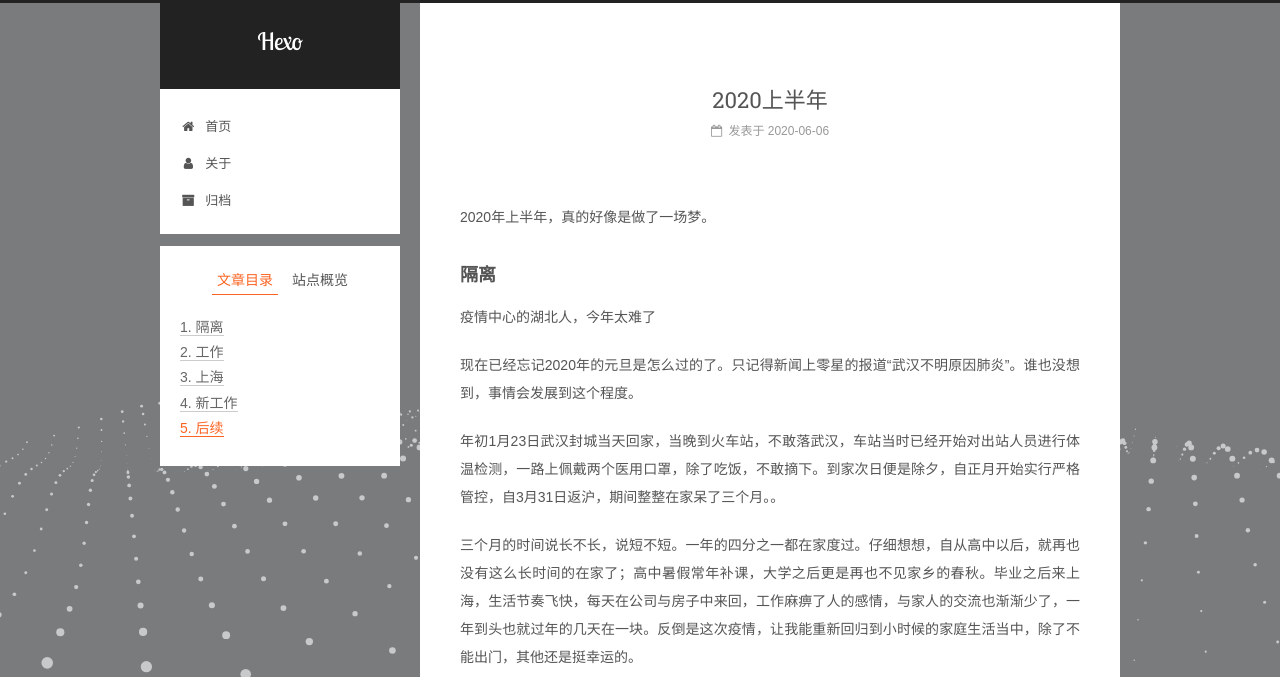
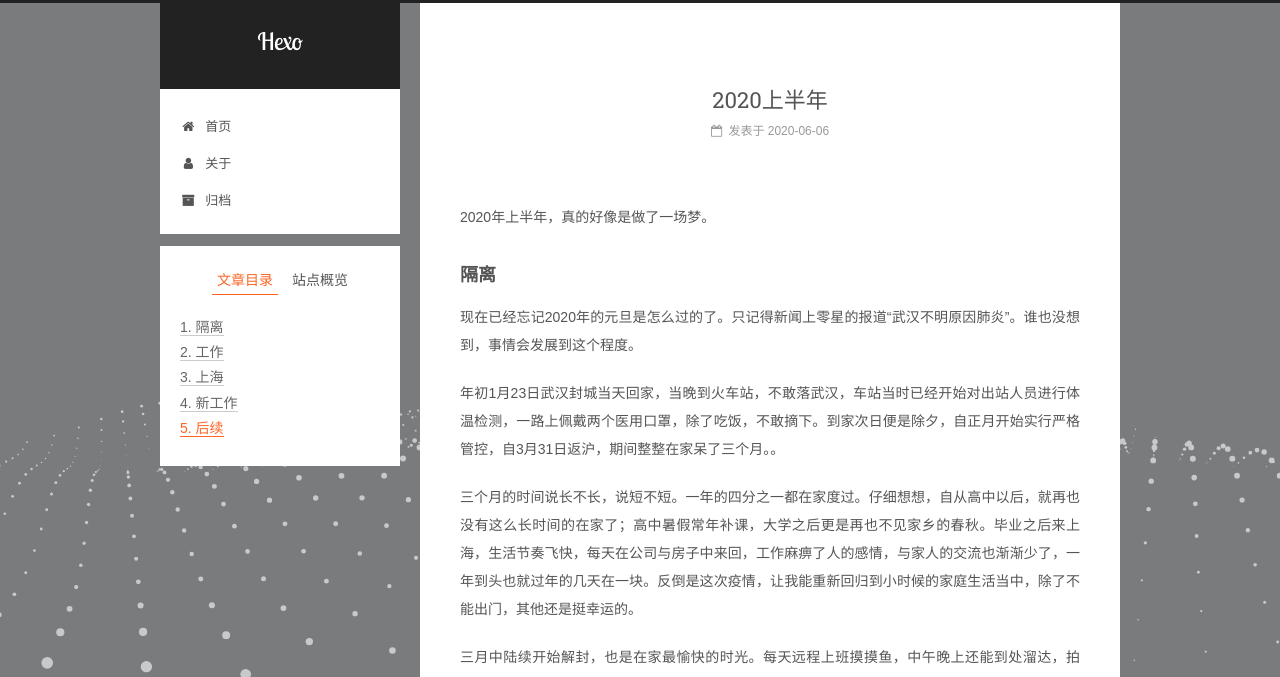
Before and after one commit to nhsprite/nhsprite.github.io, a plain HTML site: page 2020/06/06/2020-first-half/index.html in a window 1280 px wide. Shown: the top 677 px of the page. Drawn offline with Linux system fonts and the light colour scheme; animation ran at ten frames a second; a web font is replaced by a local one.

Commit message:
Site updated: 2020-06-06 23:37:41

```diff
--- a/2020/06/06/2020-first-half/index.html
+++ b/2020/06/06/2020-first-half/index.html
@@ -123,12 +123,12 @@
 
 
 
-<meta name="description" content="2020年上半年，真的好像是做了一场梦。 隔离疫情中心的湖北人，今年太难了 现在已经忘记2020年的元旦是怎么过的了。只记得新闻上零星的报道“武汉不明原因肺炎”。谁也没想到，事情会发展到这个程度。 年初1月23日武汉封城当天回家，当晚到火车站，不敢落武汉，车站当时已经开始对出站人员进行体温检测，一路上佩戴两个医用口罩，除了吃饭，不敢摘下。到家次日便是除夕，自正月开始实行严格管控，自3月31日返沪，">
+<meta name="description" content="2020年上半年，真的好像是做了一场梦。 隔离现在已经忘记2020年的元旦是怎么过的了。只记得新闻上零星的报道“武汉不明原因肺炎”。谁也没想到，事情会发展到这个程度。 年初1月23日武汉封城当天回家，当晚到火车站，不敢落武汉，车站当时已经开始对出站人员进行体温检测，一路上佩戴两个医用口罩，除了吃饭，不敢摘下。到家次日便是除夕，自正月开始实行严格管控，自3月31日返沪，期间整整在家呆了三个月。。 三">
 <meta property="og:type" content="article">
 <meta property="og:title" content="2020上半年">
 <meta property="og:url" content="http://yoursite.com/2020/06/06/2020-first-half/index.html">
 <meta property="og:site_name" content="Hexo">
-<meta property="og:description" content="2020年上半年，真的好像是做了一场梦。 隔离疫情中心的湖北人，今年太难了 现在已经忘记2020年的元旦是怎么过的了。只记得新闻上零星的报道“武汉不明原因肺炎”。谁也没想到，事情会发展到这个程度。 年初1月23日武汉封城当天回家，当晚到火车站，不敢落武汉，车站当时已经开始对出站人员进行体温检测，一路上佩戴两个医用口罩，除了吃饭，不敢摘下。到家次日便是除夕，自正月开始实行严格管控，自3月31日返沪，">
+<meta property="og:description" content="2020年上半年，真的好像是做了一场梦。 隔离现在已经忘记2020年的元旦是怎么过的了。只记得新闻上零星的报道“武汉不明原因肺炎”。谁也没想到，事情会发展到这个程度。 年初1月23日武汉封城当天回家，当晚到火车站，不敢落武汉，车站当时已经开始对出站人员进行体温检测，一路上佩戴两个医用口罩，除了吃饭，不敢摘下。到家次日便是除夕，自正月开始实行严格管控，自3月31日返沪，期间整整在家呆了三个月。。 三">
 <meta property="og:image" content="https://wx2.sinaimg.cn/mw690/b5263a45ly1gdk39rwxzxj21900u0qhi.jpg">
 <meta property="og:image" content="https://wx3.sinaimg.cn/mw690/b5263a45ly1gdk39seczuj21900u0woh.jpg">
 <meta property="og:image" content="https://wx2.sinaimg.cn/mw690/b5263a45ly1gdk39so44vj21900u0wpg.jpg">
@@ -138,7 +138,7 @@
 <meta property="og:image" content="https://wx2.sinaimg.cn/mw690/b5263a45ly1gdk39tsalej21900u07cl.jpg">
 <meta property="og:image" content="https://wx4.sinaimg.cn/mw690/b5263a45ly1gdk39u3plhj21900u0wme.jpg">
 <meta property="article:published_time" content="2020-06-06T14:13:21.000Z">
-<meta property="article:modified_time" content="2020-06-06T15:06:05.021Z">
+<meta property="article:modified_time" content="2020-06-06T15:37:37.794Z">
 <meta property="article:author" content="LeeHow">
 <meta property="article:tag" content="Life">
 <meta name="twitter:card" content="summary">
@@ -363,8 +363,7 @@
 
 
         <p>2020年上半年，真的好像是做了一场梦。</p>
-<h3 id="隔离"><a href="#隔离" class="headerlink" title="隔离"></a>隔离</h3><p>疫情中心的湖北人，今年太难了</p>
-<p>现在已经忘记2020年的元旦是怎么过的了。只记得新闻上零星的报道“武汉不明原因肺炎”。谁也没想到，事情会发展到这个程度。</p>
+<h3 id="隔离"><a href="#隔离" class="headerlink" title="隔离"></a>隔离</h3><p>现在已经忘记2020年的元旦是怎么过的了。只记得新闻上零星的报道“武汉不明原因肺炎”。谁也没想到，事情会发展到这个程度。</p>
 <p>年初1月23日武汉封城当天回家，当晚到火车站，不敢落武汉，车站当时已经开始对出站人员进行体温检测，一路上佩戴两个医用口罩，除了吃饭，不敢摘下。到家次日便是除夕，自正月开始实行严格管控，自3月31日返沪，期间整整在家呆了三个月。。</p>
 <p>三个月的时间说长不长，说短不短。一年的四分之一都在家度过。仔细想想，自从高中以后，就再也没有这么长时间的在家了；高中暑假常年补课，大学之后更是再也不见家乡的春秋。毕业之后来上海，生活节奏飞快，每天在公司与房子中来回，工作麻痹了人的感情，与家人的交流也渐渐少了，一年到头也就过年的几天在一块。反倒是这次疫情，让我能重新回归到小时候的家庭生活当中，除了不能出门，其他还是挺幸运的。</p>
 <p>三月中陆续开始解封，也是在家最愉快的时光。每天远程上班摸摸鱼，中午晚上还能到处溜达，拍拍。原来家里的景色一点也不逊于上海的公园。<br><img src="https://wx2.sinaimg.cn/mw690/b5263a45ly1gdk39rwxzxj21900u0qhi.jpg" alt=""><br><img src="https://wx3.sinaimg.cn/mw690/b5263a45ly1gdk39seczuj21900u0woh.jpg" alt=""><br><img src="https://wx2.sinaimg.cn/mw690/b5263a45ly1gdk39so44vj21900u0wpg.jpg" alt=""><br><img src="https://wx3.sinaimg.cn/mw690/b5263a45ly1gdk39syda8j21900u0tfq.jpg" alt=""><br><img src="https://wx1.sinaimg.cn/mw690/b5263a45ly1gdk39t9n87j21900u015w.jpg" alt=""><br><img src="https://wx2.sinaimg.cn/mw690/b5263a45ly1gdk39tijs0j21900u0amb.jpg" alt=""><br><img src="https://wx2.sinaimg.cn/mw690/b5263a45ly1gdk39tsalej21900u07cl.jpg" alt=""><br><img src="https://wx4.sinaimg.cn/mw690/b5263a45ly1gdk39u3plhj21900u0wme.jpg" alt=""></p>
```
Also changed, not shown: index.html (+1 -2 lines).
